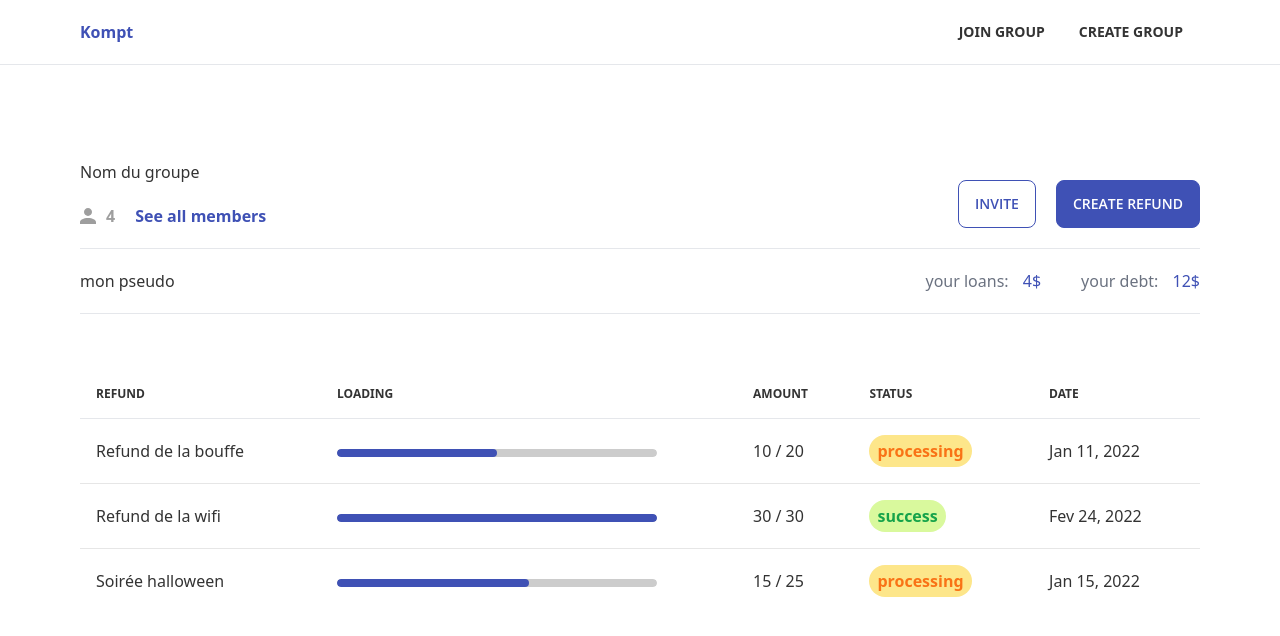
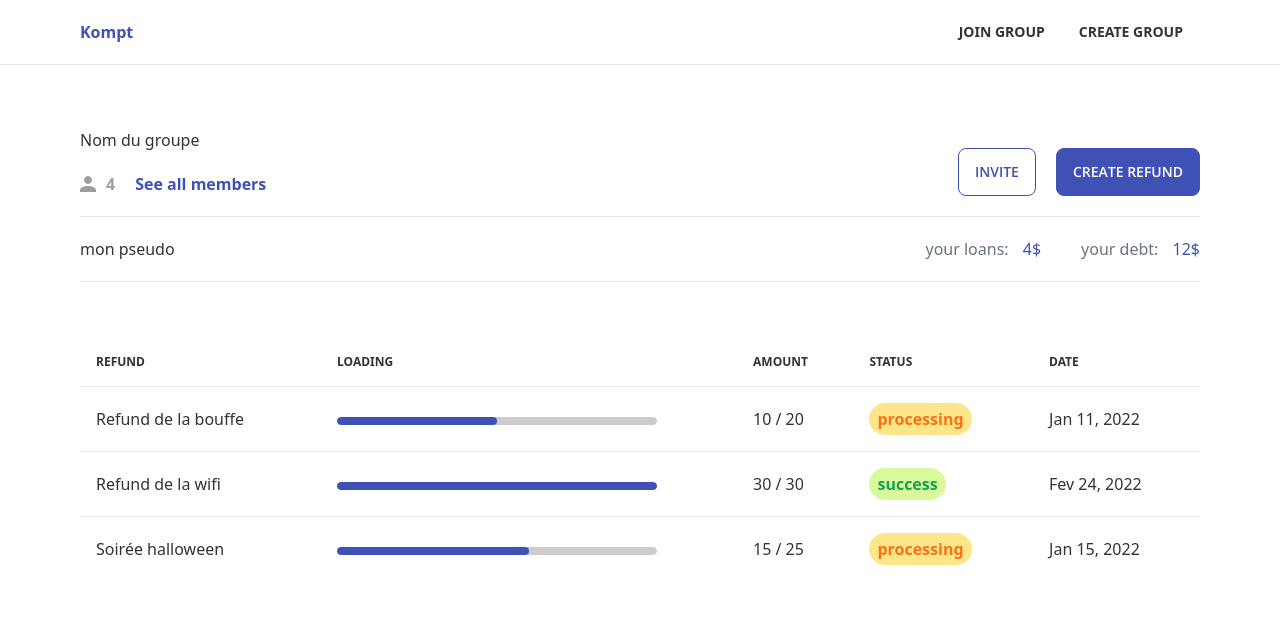
Before and after one commit to clementpnn/Kompt, a React (Vite) app in the folder webapp/: page /landing in a window 1280 px wide. Shown: the top 636 px of the page. Built offline with nearby package versions, Linux system fonts and the light colour scheme.

Commit message:
padding top landing page

```diff
--- a/webapp/src/components/headerGroup.tsx
+++ b/webapp/src/components/headerGroup.tsx
@@ -21,7 +21,7 @@ export default function HeaderGroup({groupName, groupId, groupMemberNumber}:{gro
     }
 
     return (
-        <div className="mx-20 pt-40 bg-white">
+        <div className="mx-20 pt-32 bg-white">
             <div className="navbar bg-base-100 p-0">
                 <div className="flex-1">
                     <div className="flex-1 flex flex-col">
```
